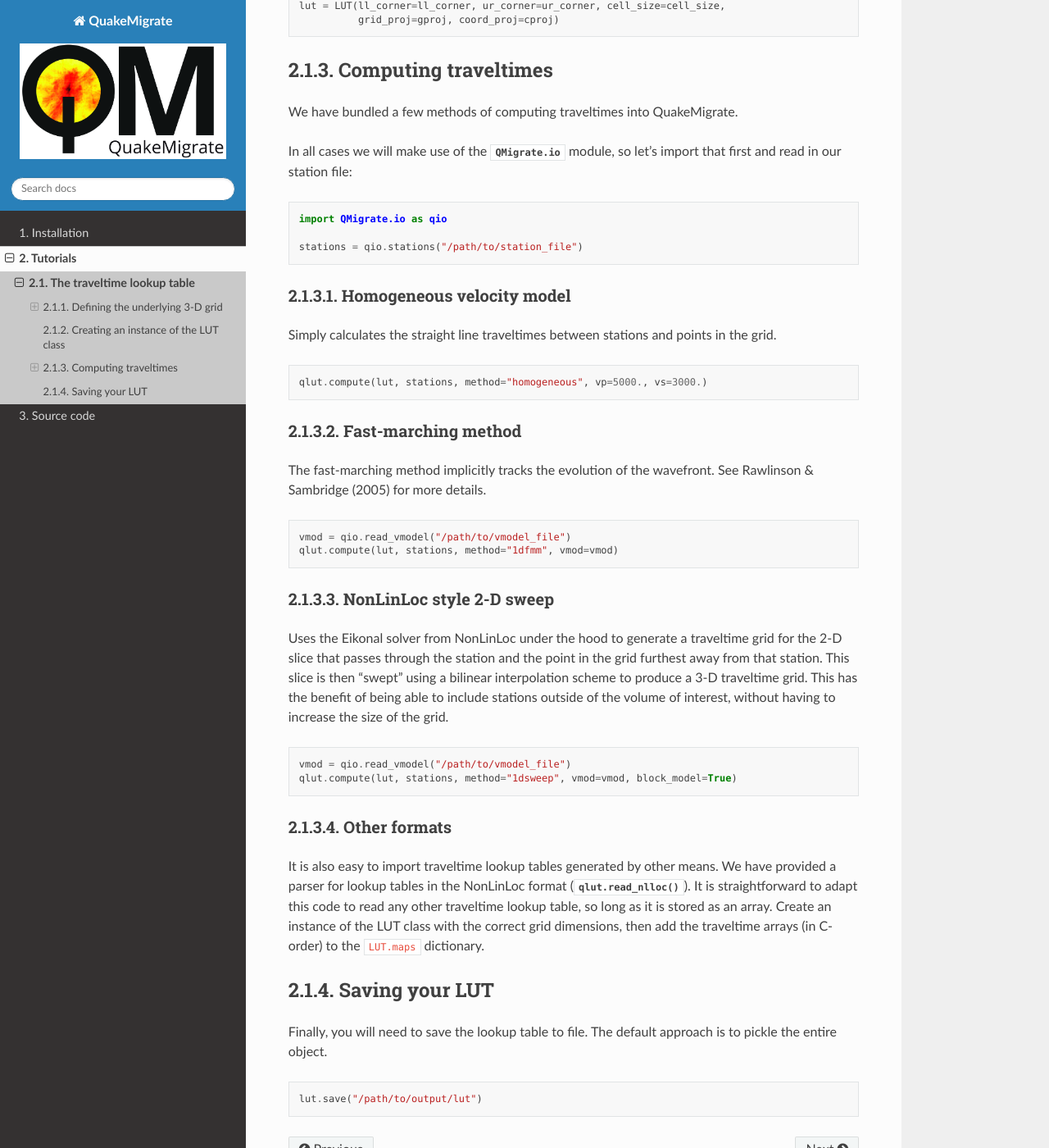
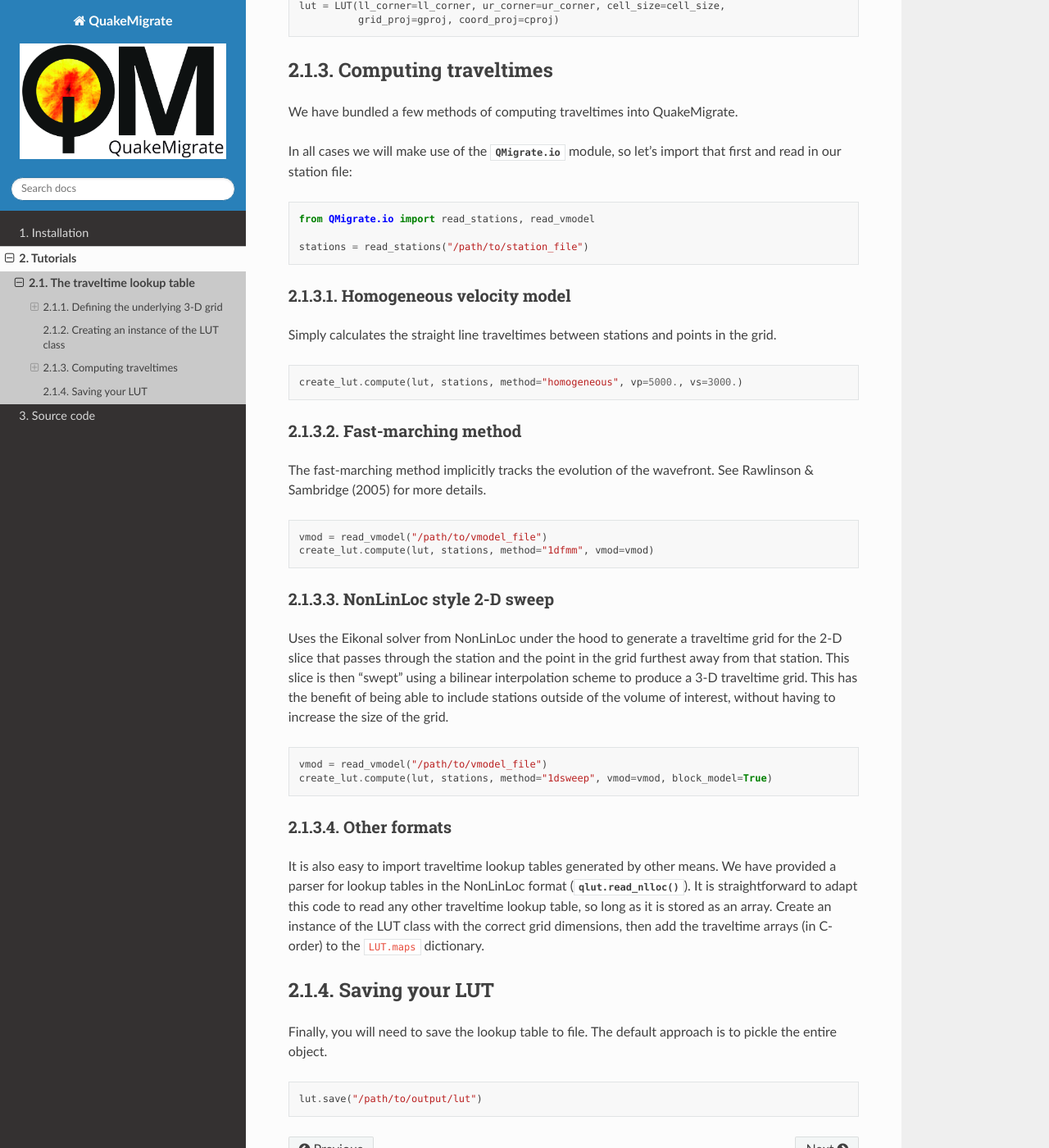
Before and after one commit to QuakeMigrate/QuakeMigrate, a Sphinx documentation site: the page built from docs/tutorials/lut.rst, in a window 1280 px wide and 1400 px high, scrolled down 2010 px. Shown: the whole window at 82% size. Built offline with Sphinx 7.4.7 and the Read the Docs theme 2.0.0, drawn with Linux system fonts in a browser that asks for light colours.

Commit message:
docs: Update LUT tutorial
Update the LUT tutorial to reflect the changes made to the QuakeMigrate API.

- stations -> read_stations
- qlut -> create_lut on import

```diff
--- a/docs/tutorials/lut.rst
+++ b/docs/tutorials/lut.rst
@@ -59,9 +59,9 @@ In all cases we will make use of the :mod:`QMigrate.io` module, so let's import
 
 ::
 
-    import QMigrate.io as qio
+    from QMigrate.io import read_stations, read_vmodel
 
-    stations = qio.stations("/path/to/station_file")
+    stations = read_stations("/path/to/station_file")
 
 Homogeneous velocity model
 ##########################
@@ -69,7 +69,7 @@ Simply calculates the straight line traveltimes between stations and points in t
 
 ::
 
-	qlut.compute(lut, stations, method="homogeneous", vp=5000., vs=3000.)
+	create_lut.compute(lut, stations, method="homogeneous", vp=5000., vs=3000.)
 
 Fast-marching method
 ####################
@@ -77,8 +77,8 @@ The fast-marching method implicitly tracks the evolution of the wavefront. See R
 
 ::
 
-	vmod = qio.read_vmodel("/path/to/vmodel_file")
-	qlut.compute(lut, stations, method="1dfmm", vmod=vmod)
+	vmod = read_vmodel("/path/to/vmodel_file")
+	create_lut.compute(lut, stations, method="1dfmm", vmod=vmod)
 
 NonLinLoc style 2-D sweep
 #########################
@@ -86,8 +86,8 @@ Uses the Eikonal solver from NonLinLoc under the hood to generate a traveltime g
 
 ::
 
-	vmod = qio.read_vmodel("/path/to/vmodel_file")
-	qlut.compute(lut, stations, method="1dsweep", vmod=vmod, block_model=True)
+	vmod = read_vmodel("/path/to/vmodel_file")
+	create_lut.compute(lut, stations, method="1dsweep", vmod=vmod, block_model=True)
 
 Other formats
 #############
```
